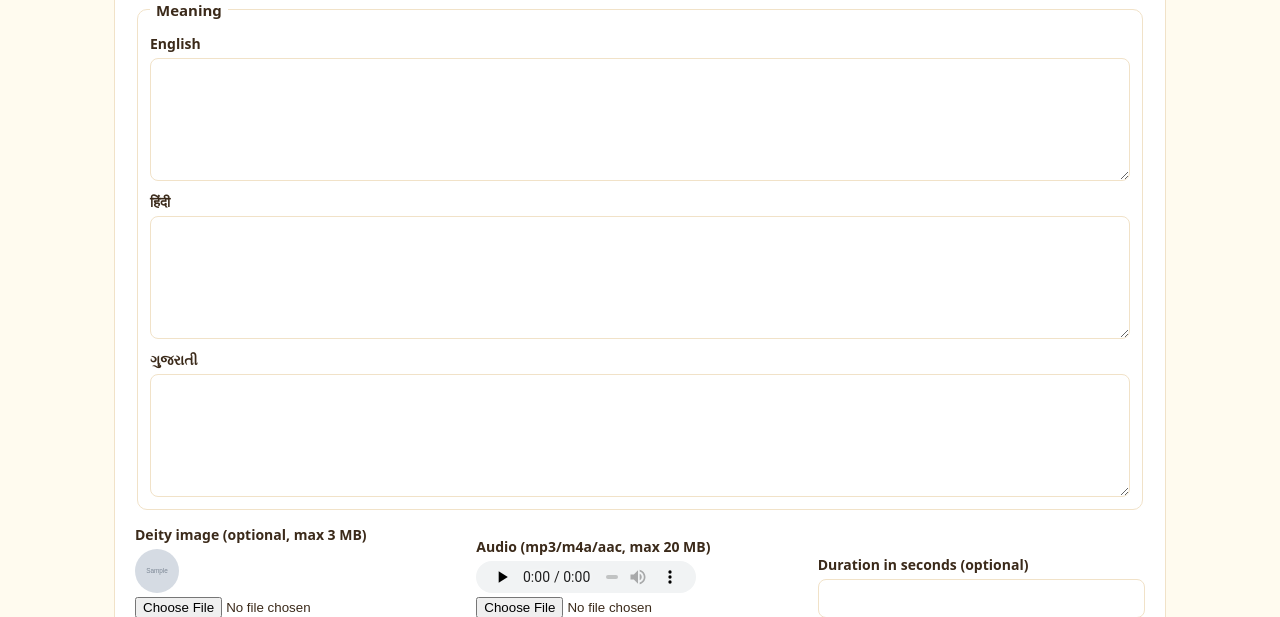
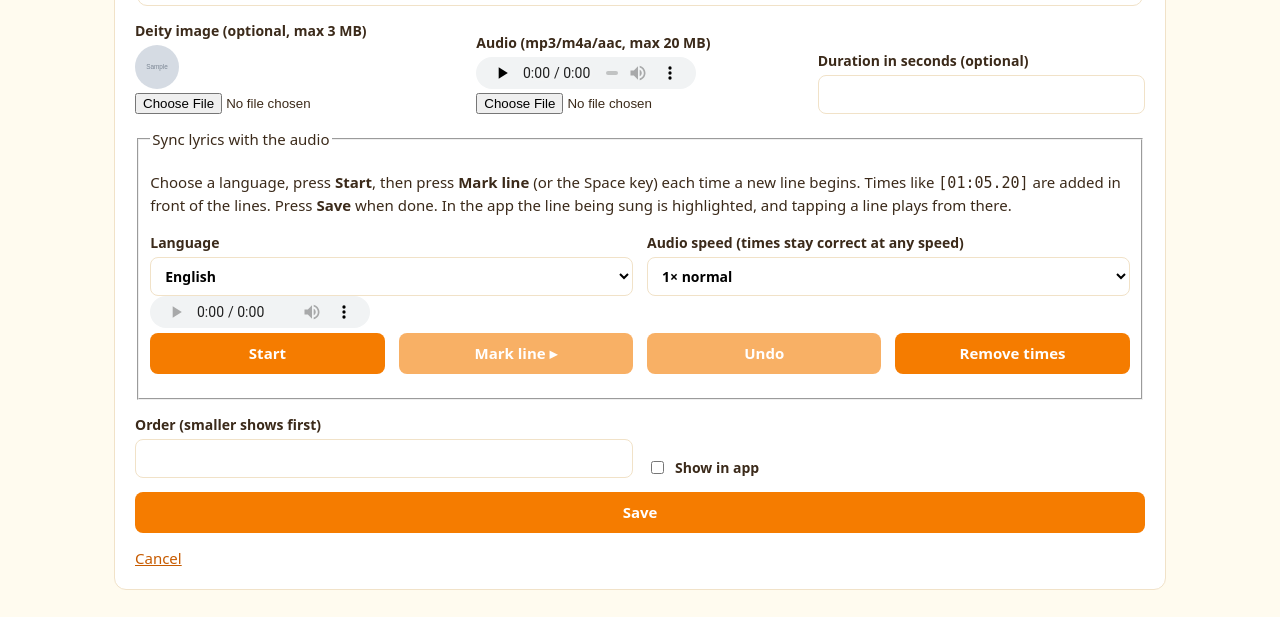
Before and after one commit to rajchovatiya/Sanatan_mitra_Backend, a Laravel app: template resources/views/admin/mantras/form.blade.php in a window 1280 px wide. Shown: the part 1750-2367 px from the top of the page. Run offline with Laravel 12, Linux system fonts and the light colour scheme; the template is opened without the code that fills it: most values are stand-ins (such as "Sample title", 1, 10 or a date in 2020); grey boxes marked "Sample" are stand-in pictures.

Commit message:
Add an audio speed choice to the lyrics sync tool
Admins can play the audio at 1x to 4x while marking lines. Times are taken
from the audio's own position, so they stay right at any speed.

Co-Authored-By: Claude Opus 5.5 <noreply@anthropic.com>

```diff
--- a/resources/views/admin/mantras/form.blade.php
+++ b/resources/views/admin/mantras/form.blade.php
@@ -44,6 +44,15 @@
                             <option value="gu">ગુજરાતી</option>
                         </select>
                     </label>
+                    <label>Audio speed (times stay correct at any speed)
+                        <select data-sync-speed>
+                            <option value="1">1× normal</option>
+                            <option value="1.5">1.5×</option>
+                            <option value="2">2×</option>
+                            <option value="3">3×</option>
+                            <option value="4">4× fastest</option>
+                        </select>
+                    </label>
                 </div>
                 <audio data-sync-audio controls preload="metadata" src="{{ \App\Support\Media::url($mantra->audio_path) }}"></audio>
                 <div class="row">
```
Also changed, not shown: public/assets/js/admin-lyrics-sync.js.
